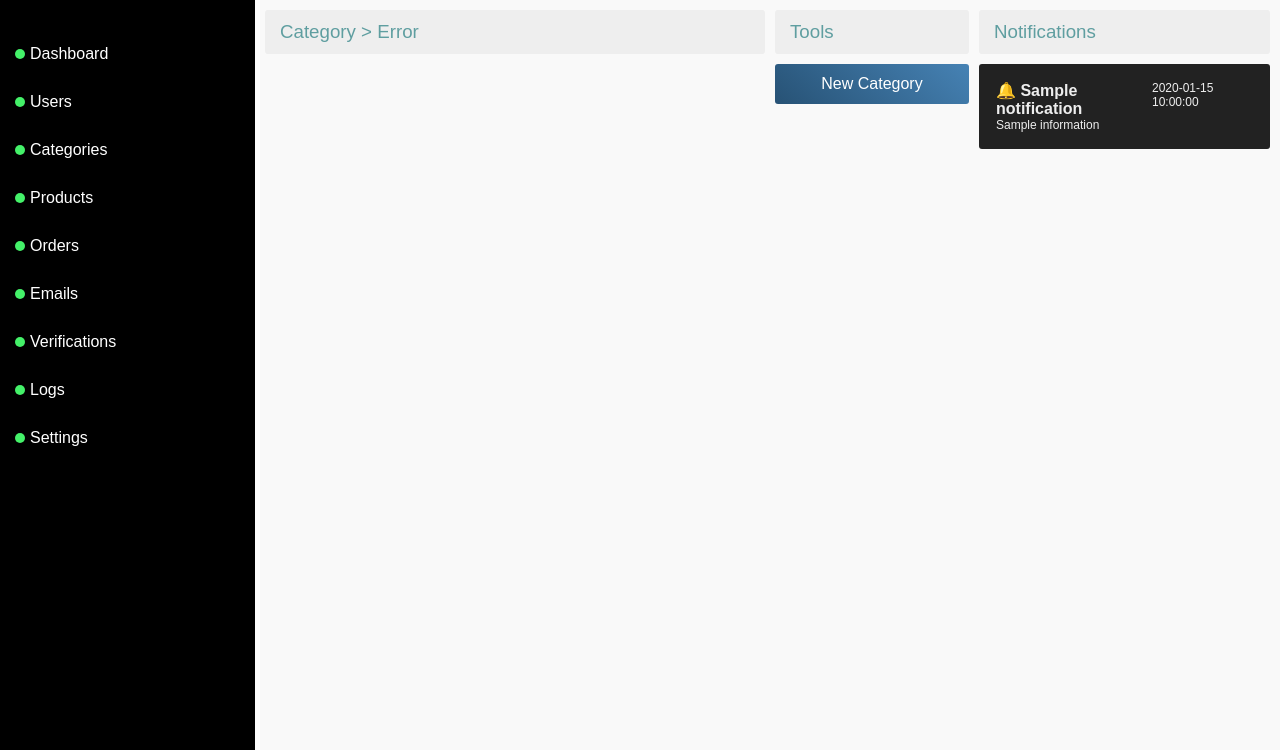
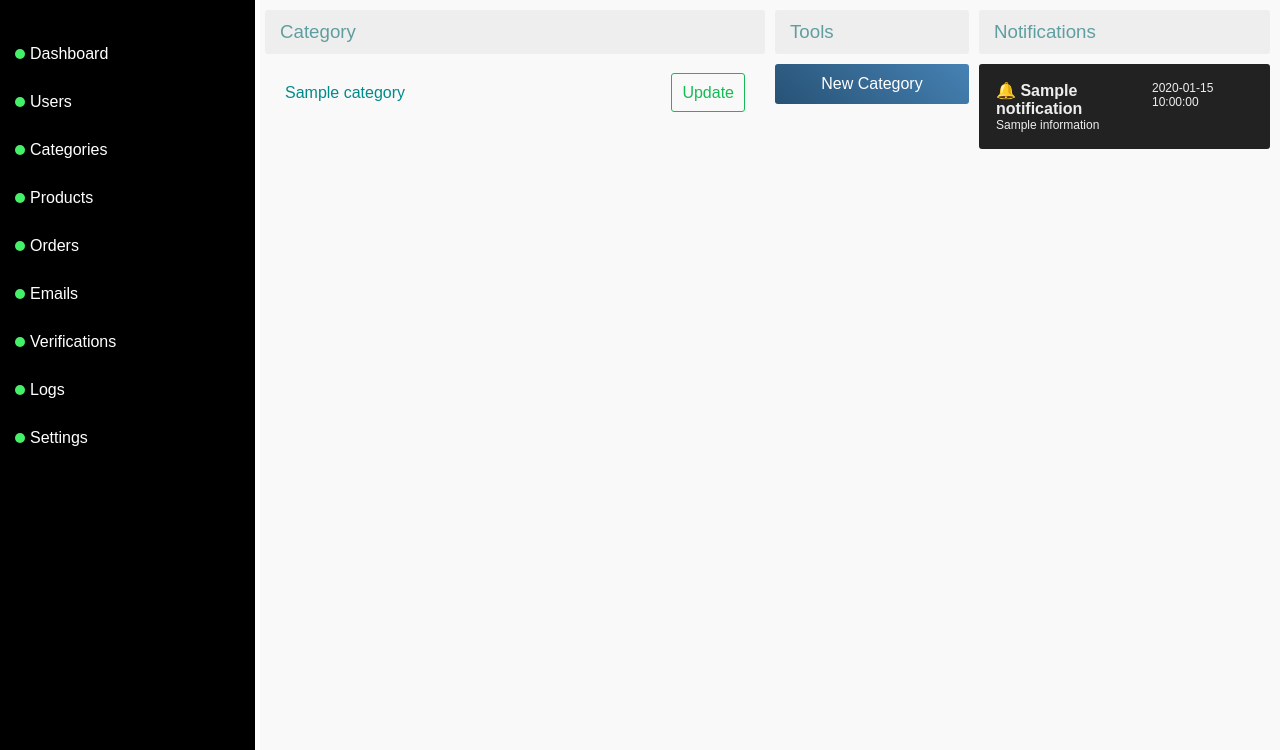
Before and after one commit to 27b/ecommerce, a Flask app: template admin/templates/views/categories.html in a window 1280 px wide. Shown: the part 50-800 px from the top of the page. Run offline with Flask 2, Linux system fonts and the light colour scheme; tables that the repository leaves empty hold one stand-in row (values such as "Sample post"); the template is opened without the code that fills it: values that come from a table or form of the project are taken from there, most other values are stand-ins (such as "Sample title", 1, 10 or a date in 2020); some libraries are stand-ins or nearby versions.

Commit message:
Update: Categories views

```diff
--- a/admin/templates/views/categories.html
+++ b/admin/templates/views/categories.html
@@ -7,10 +7,9 @@
 {% block content %}
     <div class="main">
         <h3 class="title">
-            {% if view == None %} Category
-            {% elif view == "add" %} Category > New category
-            {% elif view == "category" %} Category > {{form.name.data}}
-            {% else %} Category > Error
+            {% if view == "add" %} Category > New category
+            {% elif view == "category" %} Update category: {{form.name.data}}
+            {% else %} Category
             {% endif %}
         </h3>
 
@@ -28,7 +27,25 @@
             {% endif %}
         {% endwith %}
 
-        {% if view == None %}
+
+        {% if view == "add" %}
+            <form class="form" action="" method="post" accept-charset="utf-8">
+                {{ form.name(placeholder="Category name") }}
+                <p>{{ form.visible }} Visible</p>
+                {{ form.csrf_token }}
+                {{ form.submit(value="Add category") }}
+            </form>
+
+        {% elif view == "category" %}
+            <form class="form" action="" method="post" accept-charset="utf-8">
+                <input type="text" placeholder="Category Id" value="{{ category_id }}" disabled>
+                {{ form.name(placeholder="Category name") }}
+                <p>{{ form.visible }} Visible</p>
+                {{ form.csrf_token }}
+                {{ form.submit(value="Update category") }}
+            </form>
+
+        {% else %}
             <div class="users-list">
                 {% for category in categories %}
                     <div class="user">
@@ -45,24 +62,6 @@
                 {% endfor %}
             </div>
         {% endif %}
-
-        {% if view == "add" %}
-            <form class="form" action="/admin/categories/" method="post" accept-charset="utf-8">
-                {{ form.name(placeholder="Category name") }}
-                <p>{{ form.visible }} Visible</p>
-                {{ form.csrf_token }}
-                {{ form.submit(value="Add category") }}
-            </form>
-        {% endif %}
-
-        {% if view == "category" %}
-            <form class="form" action="/admin/categories/" method="post" accept-charset="utf-8">
-                {{ form.name(placeholder="Category name") }}
-                <p>{{ form.visible }} Visible</p>
-                {{ form.csrf_token }}
-                {{ form.submit(value="Update category") }}
-            </form>
-        {% endif %}
     </div>
     <div class="tools">
         <h3 class="title">Tools</h3>
```
Also changed, not shown: admin/views.py (+17 -9 lines), tools/views.py (+8 -3 lines).
